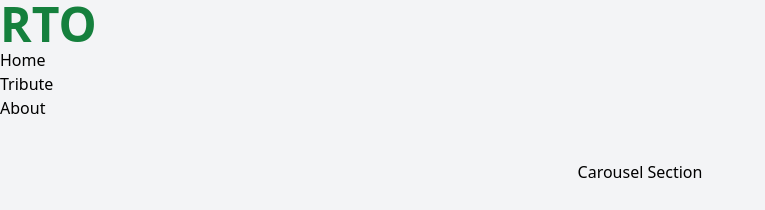
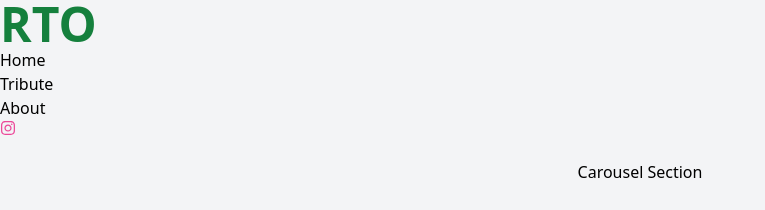
Before and after one commit to JamesSalcedo001/front_end, a Next.js app: page / in a window 1280 px wide. Shown: the top 210 px of the page, without its empty margins (0-765 px from the left). Built offline with nearby package versions, Linux system fonts and the light colour scheme.

Commit message:
Install react icons, set up link to instagram and icon

```diff
--- a/package.json
+++ b/package.json
@@ -9,9 +9,10 @@
     "lint": "next lint"
   },
   "dependencies": {
+    "next": "15.1.4",
     "react": "^19.0.0",
     "react-dom": "^19.0.0",
-    "next": "15.1.4"
+    "react-icons": "^5.4.0"
   },
   "devDependencies": {
     "postcss": "^8",
--- a/src/app/components/Navbar.jsx
+++ b/src/app/components/Navbar.jsx
@@ -1,3 +1,7 @@
+import { FaInstagram } from "react-icons/fa";
+
+
+
 export default function Navbar() {
     return (
         <nav className="fixed top-0 left-0 right-0 bg-gray-100">
@@ -13,6 +17,16 @@ export default function Navbar() {
                     <a href="#about">About</a>
                 </li>
             </ul>
+
+            <a
+                href="https://instagram.com"
+                target="_blank"
+                rel="noopener noreferrer"
+                className="text-pink-500"
+            >
+                <FaInstagram />
+            </a>
+
         </nav>
     )
 }
```
Also changed, not shown: 1 other file (tests, documents, lock files or other folders).
